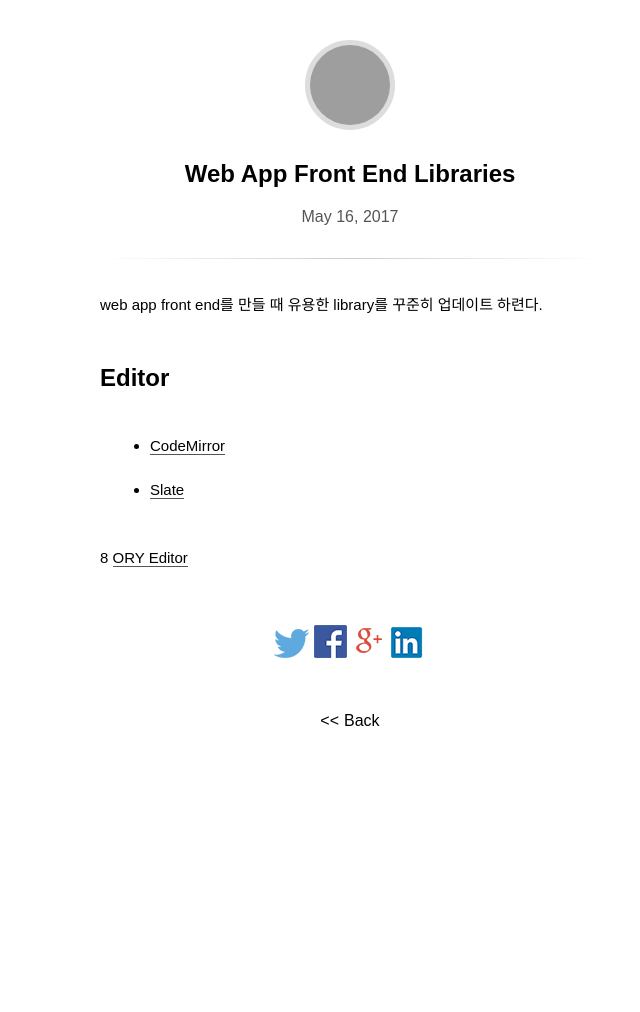
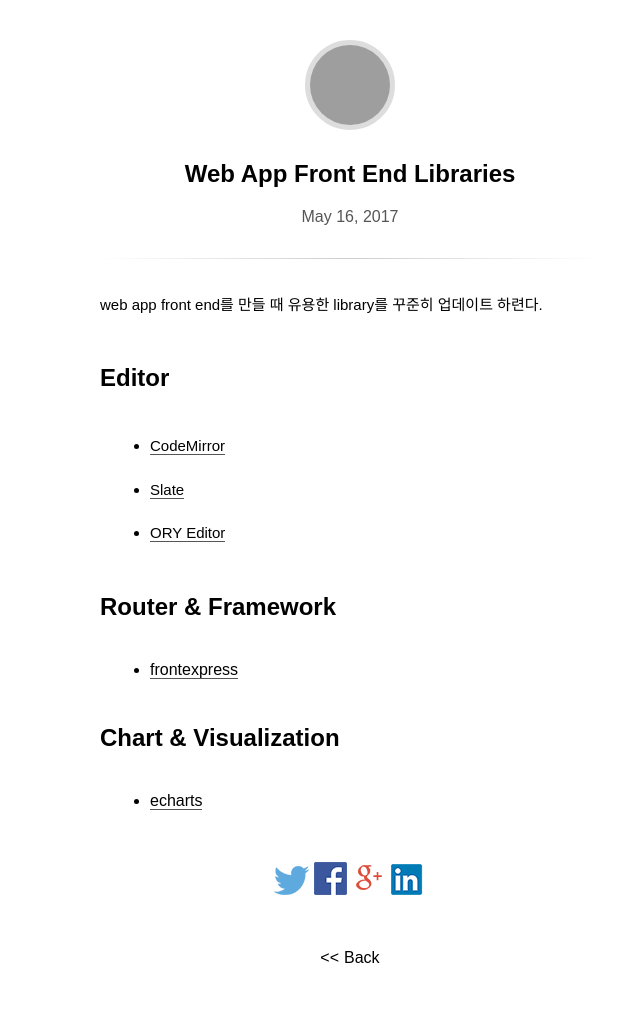
Before and after one commit to pinedance/blog, a Jekyll site: the page built from _posts/2017/01-06/2017-05-16-web-app-front-end-libraries.md, in a window 1280 px wide. Shown: the whole page, without its empty margins (290-930 px from the left). Built offline with Jekyll 4.4.1, drawn with Linux system fonts in a browser that asks for light colours; some web fonts are replaced; comment, search, counter and statistics services are not loaded; before the commit the page ends 900 px from its top, so only the background shows below that; grey boxes are pictures that could not be loaded.

Commit message:
update post

```diff
--- a/_posts/2017/01-06/2017-05-16-web-app-front-end-libraries.md
+++ b/_posts/2017/01-06/2017-05-16-web-app-front-end-libraries.md
@@ -15,4 +15,18 @@
 
 * [Slate](http://slatejs.org/)
 
-8 [ORY Editor](https://github.com/ory/editor)
+* [ORY Editor](https://github.com/ory/editor)
+
+
+
+Router & Framework
+---------
+
+* [frontexpress](https://github.com/camelaissani/frontexpress/blob/master/README.md)
+
+
+
+Chart & Visualization
+------
+
+* [echarts](https://github.com/ecomfe/echarts/blob/master/README.md)
```
